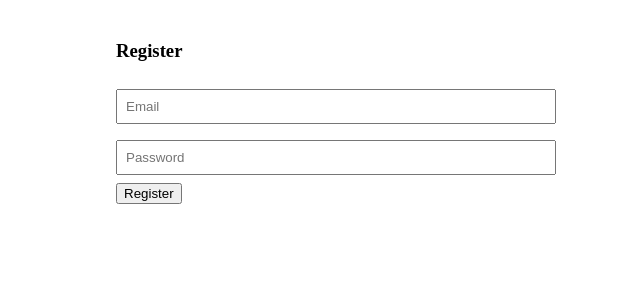
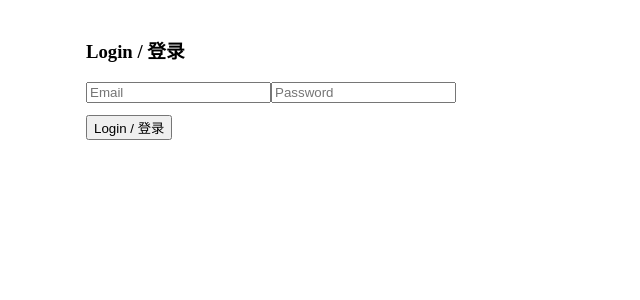
Before and after one commit to dpx204710-crypto/emovibe-1.0, a Next.js app in the folder frontend/: page /login in a window 1280 px wide. Shown: the top 300 px of the page, without its empty margins (314-954 px from the left). Built offline with nearby package versions, Linux system fonts and the light colour scheme.

Commit message:
更新 login.js

```diff
--- a/frontend/pages/login.js
+++ b/frontend/pages/login.js
@@ -1,28 +1,28 @@
-// frontend/pages/register.js
 import { supabase } from './_app';
 import { useState } from 'react';
 import { useRouter } from 'next/router';
 
-export default function Register(){
-  const [email,setEmail]=useState('');
-  const [password,setPassword]=useState('');
-  const router=useRouter();
+export default function Login(){
+  const [email,setEmail] = useState('');
+  const [password,setPassword] = useState('');
+  const router = useRouter();
 
-  const handleRegister = async () => {
-    const { data, error } = await supabase.auth.signUp({ email, password });
+  const handleLogin = async () => {
+    const { data, error } = await supabase.auth.signInWithPassword({ email, password });
     if (error) return alert(error.message);
-    alert('Check email for confirmation (if enabled).');
-    router.push('/login');
+    router.push('/');
   };
 
   return (
     <div className="container">
-      <div style={{maxWidth:420,margin:'40px auto'}} className="card">
-        <h3>Register</h3>
-        <input placeholder="Email" value={email} onChange={e=>setEmail(e.target.value)} style={{width:'100%',padding:8,margin:'8px 0'}}/>
-        <input type="password" placeholder="Password" value={password} onChange={e=>setPassword(e.target.value)} style={{width:'100%',padding:8,margin:'8px 0'}}/>
-        <button className="btn btn-primary" onClick={handleRegister}>Register</button>
+      <div style={{maxWidth:480,margin:'36px auto'}} className="card">
+        <h3>Login / 登录</h3>
+        <input className="form-input" placeholder="Email" value={email} onChange={e=>setEmail(e.target.value)} />
+        <input type="password" className="form-input" placeholder="Password" value={password} onChange={e=>setPassword(e.target.value)} />
+        <div style={{marginTop:12}}>
+          <button className="btn btn-primary" onClick={handleLogin}>Login / 登录</button>
+        </div>
       </div>
     </div>
-  )
+  );
 }
```
